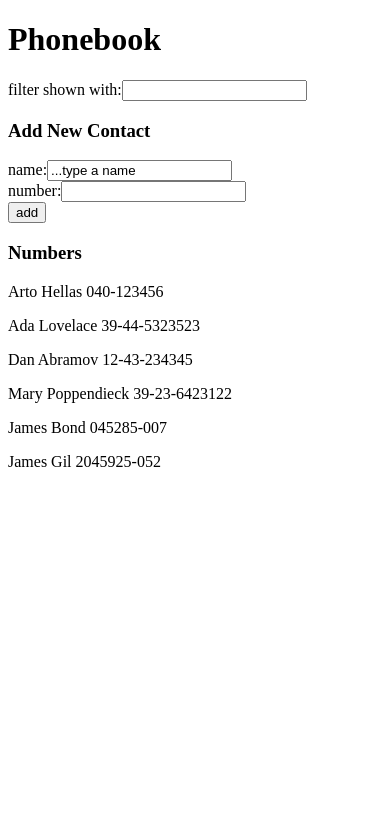
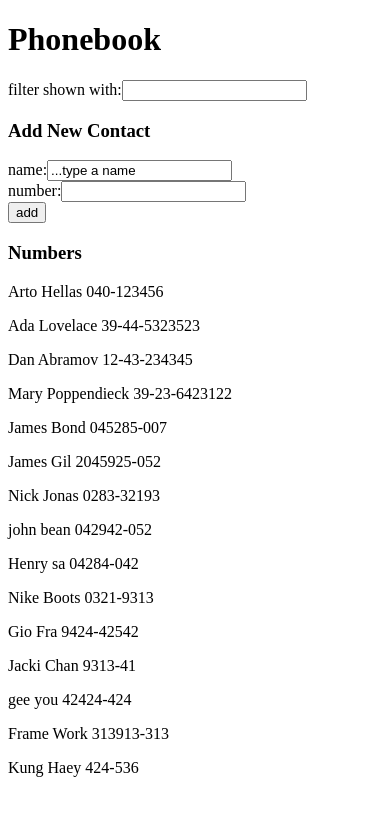
Before and after one commit to GioFrance/fullstackopen, a React (Create React App) app in the folder part2/phonebook/: page / in a window 390 px wide. Shown: the top 816 px of the page. Built offline with nearby package versions, Linux system fonts and the light colour scheme; data requests are answered from the project's data file.

Commit message:
part2.12 phonebook refractor and change key id

```diff
--- a/part2/phonebook/db.json
+++ b/part2/phonebook/db.json
@@ -29,6 +29,51 @@
       "name": "James Gil",
       "number": "2045925-052",
       "id": 6
+    },
+    {
+      "name": "Nick Jonas",
+      "number": "0283-32193",
+      "id": 7
+    },
+    {
+      "name": "john bean",
+      "number": "042942-052",
+      "id": 8
+    },
+    {
+      "name": "Henry sa",
+      "number": "04284-042",
+      "id": 9
+    },
+    {
+      "name": "Nike Boots",
+      "number": "0321-9313",
+      "id": 10
+    },
+    {
+      "name": "Gio Fra",
+      "number": "9424-42542",
+      "id": 11
+    },
+    {
+      "name": "Jacki Chan",
+      "number": "9313-41",
+      "id": 12
+    },
+    {
+      "name": "gee you",
+      "number": "42424-424",
+      "id": 13
+    },
+    {
+      "name": "Frame Work",
+      "number": "313913-313",
+      "id": 14
+    },
+    {
+      "name": "Kung Haey",
+      "number": "424-536",
+      "id": 15
     }
   ]
 }
--- a/part2/phonebook/src/components/Persons.js
+++ b/part2/phonebook/src/components/Persons.js
@@ -1,3 +1,11 @@
+const PersonList = ({ personRef }) => {
+  return (
+    <p>
+      {personRef.name} {personRef.number}
+    </p>
+  );
+};
+
 const Persons = ({ persons, showFilter }) => {
   return (
     <div>
@@ -6,9 +14,7 @@ const Persons = ({ persons, showFilter }) => {
           person.name.toLowerCase().includes(showFilter.toLowerCase())
         )
         .map((person) => (
-          <p key={person.id}>
-            {person.name} {person.number}
-          </p>
+          <PersonList key={person.name} personRef={person} />
         ))}
     </div>
   );
```
